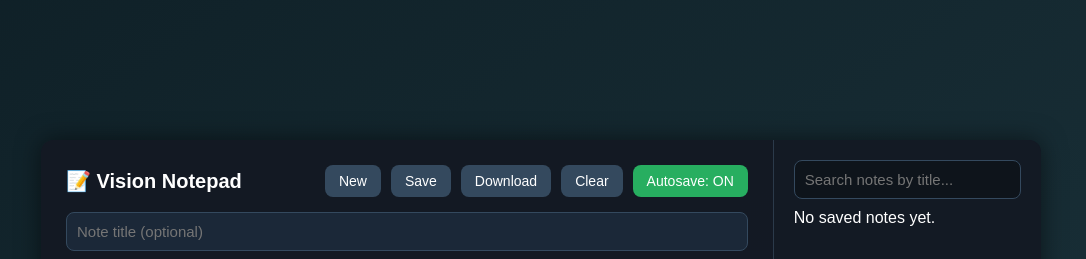
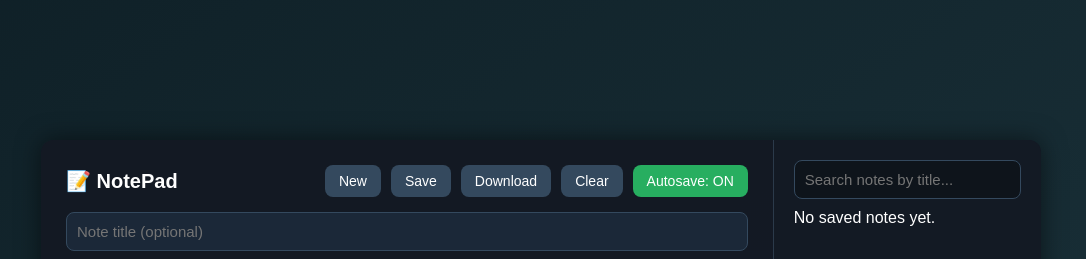
Before and after one commit to 1111israrahmed-ux/nootppd, a plain HTML site: page index.html in a window 1280 px wide. Shown: the top 259 px of the page, without its empty margins (99-1185 px from the left). Drawn offline with Linux system fonts and the light colour scheme.

Commit message:
Update index.html

```diff
--- a/index.html
+++ b/index.html
@@ -242,7 +242,7 @@ textarea {
 <div class="container">
   <div class="editor">
     <header>
-      <h2>📝 Vision Notepad</h2>
+      <h2>📝 NotePad</h2>
       <div class="buttons">
         <button onclick="newNote()">New</button>
         <button onclick="saveNote()">Save</button>
```
